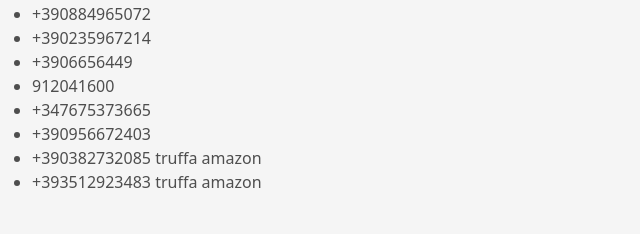
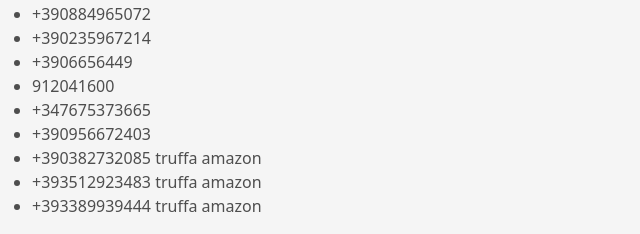
Before and after one commit to simon387/simonecelia.it, a PHP site: page /shame.php in a window 1280 px wide. Shown: the part 718-952 px from the top of the page, without its empty margins (0-640 px from the left). Before the commit the page ends 906 px from the top, so only its background shows below. Run offline with PHP 8.4, Linux system fonts and the light colour scheme.

Commit message:
update_ladro

```diff
--- a/shame.php
+++ b/shame.php
@@ -42,6 +42,7 @@
 	<li>+390956672403</li>
 	<li>+390382732085 truffa amazon</li>
 	<li>+393512923483 truffa amazon</li>
+	<li>+393389939444 truffa amazon</li>
 </ul>
 </body>
 </html>
```
